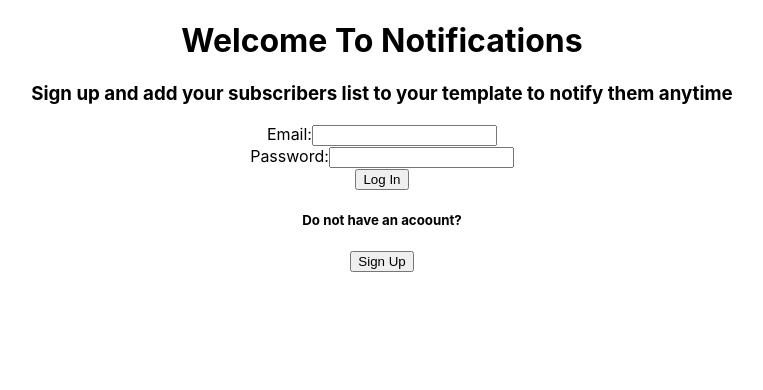
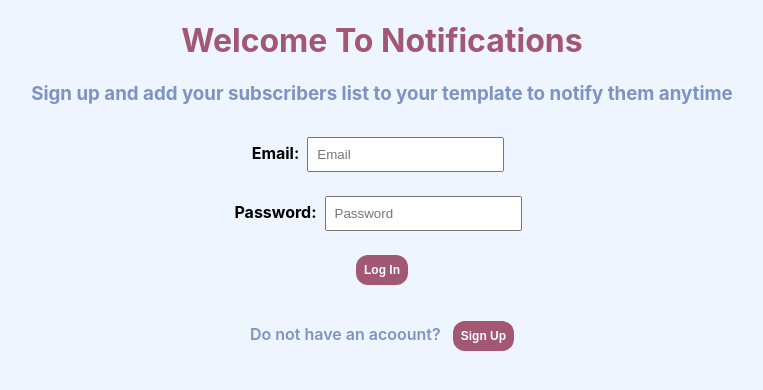
Before and after one commit to SrishtiC99/subscribers-notification-system-frontend, a React (Create React App) app: page / in a window 1280 px wide. Shown: the top 390 px of the page, without its empty margins (258-1021 px from the left). Built offline with nearby package versions, Linux system fonts and the light colour scheme.

Commit message:
css style added

```diff
--- a/src/App.css
+++ b/src/App.css
@@ -1,38 +1,3 @@
 .App {
   text-align: center;
 }
-
-.App-logo {
-  height: 40vmin;
-  pointer-events: none;
-}
-
-@media (prefers-reduced-motion: no-preference) {
-  .App-logo {
-    animation: App-logo-spin infinite 20s linear;
-  }
-}
-
-.App-header {
-  background-color: #282c34;
-  min-height: 100vh;
-  display: flex;
-  flex-direction: column;
-  align-items: center;
-  justify-content: center;
-  font-size: calc(10px + 2vmin);
-  color: white;
-}
-
-.App-link {
-  color: #61dafb;
-}
-
-@keyframes App-logo-spin {
-  from {
-    transform: rotate(0deg);
-  }
-  to {
-    transform: rotate(360deg);
-  }
-}
--- a/src/components/Home.js
+++ b/src/components/Home.js
@@ -36,12 +36,11 @@ export default function Home() {
     return (
         <div>
             <h2>Manage Your Account</h2>
-            <p>Jwt Token: { jwtToken }</p>
             <div className="grid-container">
                 <div className="grid-item" onClick={goToSubscribersPage}>Manage Your Subscribers</div>
                 <div className="grid-item" onClick={goToTemplatesPage}>Manage Your Templates</div>
                 <div className="grid-item">Manage Your Subscription</div>
-                <div className="grid-item">Notiy Your Subcribers</div>
+                <div className="grid-item">Notify Your Subscribers</div>
             </div>
         </div>
     )
--- a/src/components/Login.js
+++ b/src/components/Login.js
@@ -2,6 +2,7 @@ import { useState } from "react";
 import { login, signUp } from "../api/axiosConfig";
 import { useDispatch } from "react-redux";
 import { loginSuccess } from "../actions/actions";
+import '../css/Login.css';
 
 export default function Login() {
     const dispatch = useDispatch();
@@ -53,18 +54,17 @@ export default function Login() {
             <form>
                 <label>
                     Email:
-                    <input type="email" value={ email } name="email" onChange={handleEmailChange}></input>
+                    <input type="email" placeholder= "Email" value={ email } name="email" onChange={handleEmailChange}></input>
                 </label>
                 <br />
                 <label>
                     Password:
-                    <input type="password" value={password} name="password" onChange={handlePasswordChange}></input>
+                    <input type="password" placeholder="Password" value={password} name="password" onChange={handlePasswordChange}></input>
                 </label>
                 <br/>
                 <button type="submit" onClick={handleLogin}>Log In</button>
                 <br />
-                <h5>Do not have an acoount? </h5>
-                <button type="submit" onClick={handleSignUp}>Sign Up</button>
+                <p>Do not have an acoount? &nbsp; <button type="submit" onClick={handleSignUp}>Sign Up</button></p>
             </form>
         </div>
     );
--- a/src/components/Subscribers.js
+++ b/src/components/Subscribers.js
@@ -1,4 +1,5 @@
 import { useSelector } from "react-redux"
+import '../css/Subscribers.css';
 
 export default function Subscribers() {
     const subscribers = useSelector(state => state.auth.subscribers);
@@ -6,21 +7,32 @@ export default function Subscribers() {
     return (
         <div>
             <h2>Manage Your Subsscribers</h2>
-            <ol>
-                {
-                    subscribers.map(subscriber => (
-                        <li key={subscriber.id}>
-                            <p>{subscriber.email}</p>
-                            <p>{subscriber.telegramId}</p>
-                            <p>{subscriber.phoneNumber}</p>
-                            <br />
-                            <p>Location: </p>
-                            <p>{subscriber.geolocation.longitude}</p>
-                            <p>{subscriber.geolocation.latitude}</p>
-                        </li>
-                    ))
-                }
-            </ol>
+            <table>
+                <thead>
+                    <tr>
+                        <th>Email</th>
+                        <th>TelegramId</th>
+                        <th>Phone Number</th>
+                        <th>Longitude</th>
+                        <th>Latutude</th>
+                        <th>Remove From the List</th>
+                    </tr>
+                </thead>
+                <tbody>
+                    {
+                        subscribers.map(subscriber => (
+                            <tr key={subscriber.id}>
+                                <td>{subscriber.email}</td>
+                                <td>{subscriber.telegramId}</td>
+                                <td>{subscriber.phoneNumber}</td>
+                                <td>{subscriber.geolocation.longitude}</td>
+                                <td>{subscriber.geolocation.latitude}</td>
+                                <td className="button"><button>Remove</button></td>
+                            </tr>
+                        ))
+                    }
+                </tbody>
+            </table>
         </div>
-    )
+    );
 }
--- a/src/components/TemplatesPage.js
+++ b/src/components/TemplatesPage.js
@@ -1,20 +1,21 @@
-import { useState } from "react";
 import { useSelector } from "react-redux";
+import '../css/TemplatesPage.css';
 
 export default function TemplatesPage() {
-    const [templates, setTemplates] = useState(useSelector(state => state.auth.templates));
+    const templates = useSelector(state => state.auth.templates);
 
     return (
         <div>
             <h2> Manage Your Templates </h2>
-            <ul>
+            <div className="template-container">
                 {templates.map(template => (
-                    <li key={template.id}>
-                        <h4>{template.title}</h4>
-                        <p>{template.content}</p>
-                    </li>
+                    <div className="template" key={template.id}>
+                        <p className="template-title">{template.title}</p>
+                        <p className="template-content">{template.content}</p>
+                        <button>Notify</button>
+                    </div>
                 ))}
-            </ul>
+            </div>
         </div>
     );
 }
--- a/src/css/Home.css
+++ b/src/css/Home.css
@@ -8,7 +8,8 @@ body {
 }
 
 h2 {
-    margin-top: 100px;
+    margin-top: 48px;
+    color: #7C93C3;
 }
 
 .grid-container {
@@ -18,14 +19,19 @@ h2 {
 }
 
 .grid-item {
-    border: 2px solid #ddd;
+    border: 1px solid #7C93C3;
     padding: 16px;
+    padding-left: 32px;
+    padding-right: 32px;
     margin: 16px 32px;
     text-align: center;
+    width: 120px;
     font-size: 18px;
     cursor: pointer;
+    font-weight: 500;
+    color: #A25772;
 }
 
 .grid-item:hover {
-    background-color: #f0f0f0;
+    background-color: #9EB8D9;
 }
--- /dev/null
+++ b/src/css/Login.css
@@ -0,0 +1,30 @@
+form {
+    margin-top: 32px;
+    display: flex;
+    flex-direction: column;
+    align-items: center;
+}
+
+label {
+    margin-bottom: 4px;
+    font-weight: bold;
+    margin-right: 8px;
+}
+
+input {
+    padding: 8px;
+    margin-left: 8px;
+}
+
+p {
+    font-weight: 600;
+    color: #7C93C3;
+}
+
+button {
+    font-size: 24px;
+    background-color: #A25772;
+    color: white;
+    padding: 8px;
+    cursor: pointer;
+}
--- /dev/null
+++ b/src/css/Subscribers.css
@@ -0,0 +1,27 @@
+h2 {
+    color: #A25772;
+}
+
+table,
+th,
+td {
+    border: 1px solid #7C93C3;
+    border-collapse: collapse;
+}
+
+th, td {
+    padding: 8px 32px;
+}
+
+/* .button {
+    border: none;
+} */
+
+button {
+    font-size: 12px;
+    font-weight: 600;
+    border: none;
+    border-radius: 12px;
+    background-color: #A25772;
+    color: white;
+}
--- /dev/null
+++ b/src/css/TemplatesPage.css
@@ -0,0 +1,35 @@
+.template-container {
+    margin-top: 32px;
+    display: grid;
+    grid-template-columns: repeat(4, minmax(0, 1fr));
+    grid-auto-rows: auto;
+    grid-gap: 2rem;
+}
+
+.template {
+    width: 300px;
+    overflow: hidden;
+    border: 2px solid #9EB8D9;
+    border-radius: 10px;
+    padding: .5rem;
+}
+
+.template-title {
+    color: #A25772;
+    font-weight: bold;
+    margin: 0;
+}
+
+.template-content {
+    font-size: 16px;
+    text-align: left;
+}
+
+button {
+    font-size: 12px;
+    font-weight: 600;
+    border: none;
+    border-radius: 12px;
+    background-color: #A25772;
+    color: white;
+}
--- a/src/index.css
+++ b/src/index.css
@@ -5,9 +5,21 @@ body {
     sans-serif;
   -webkit-font-smoothing: antialiased;
   -moz-osx-font-smoothing: grayscale;
+  background-color: #EEF5FF;
 }
 
 code {
   font-family: source-code-pro, Menlo, Monaco, Consolas, 'Courier New',
     monospace;
 }
+
+h1,
+h2 {
+  color: #A25772;
+}
+
+h3,
+h4,
+h5 {
+  color: #7C93C3;
+}
```
